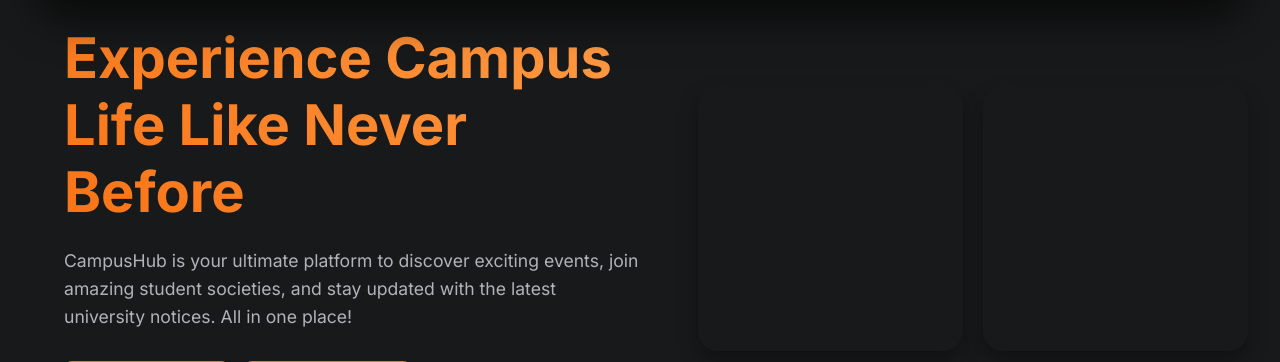
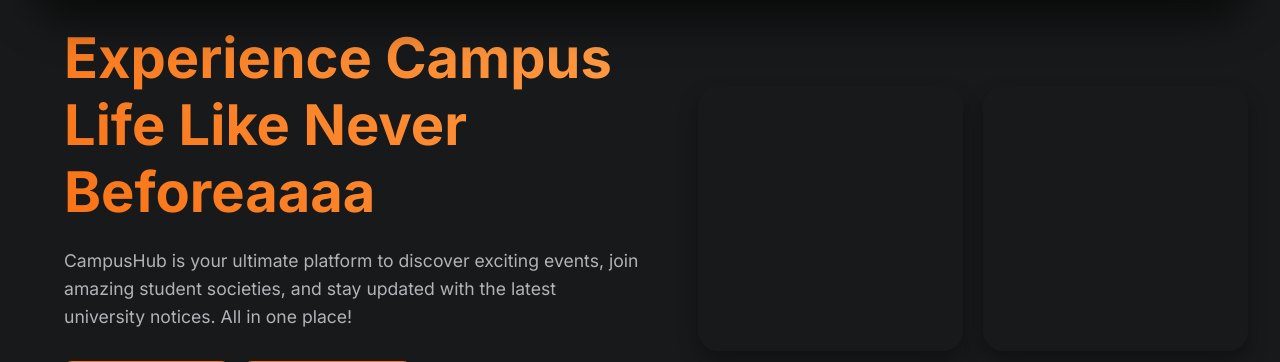
Before and after one commit to pasinduvidushan258/campushub, a PHP site: page /campusHub/ in a window 1280 px wide. Shown: the part 102-464 px from the top of the page. Run offline with PHP 8.4, Linux system fonts and the light colour scheme; data comes from the database, SQL or seed files in the repository; data that the repository does not hold is empty; a stand-in replaces the project's code that opens the database connection.

Commit message:
check the vesion contral

```diff
--- a/includes/hero.php
+++ b/includes/hero.php
@@ -65,7 +65,7 @@ try {
 
     <!-- Left Side: Description and Buttons -->
     <div class="hero-left">
-        <h1 class="hero-title">Experience Campus Life Like Never Before</h1>
+        <h1 class="hero-title">Experience Campus Life Like Never Beforeaaaa</h1>
         <p class="hero-subtitle">
             CampusHub is your ultimate platform to discover exciting events, join amazing student societies, and stay updated with the latest university notices. All in one place!
         </p>
```
